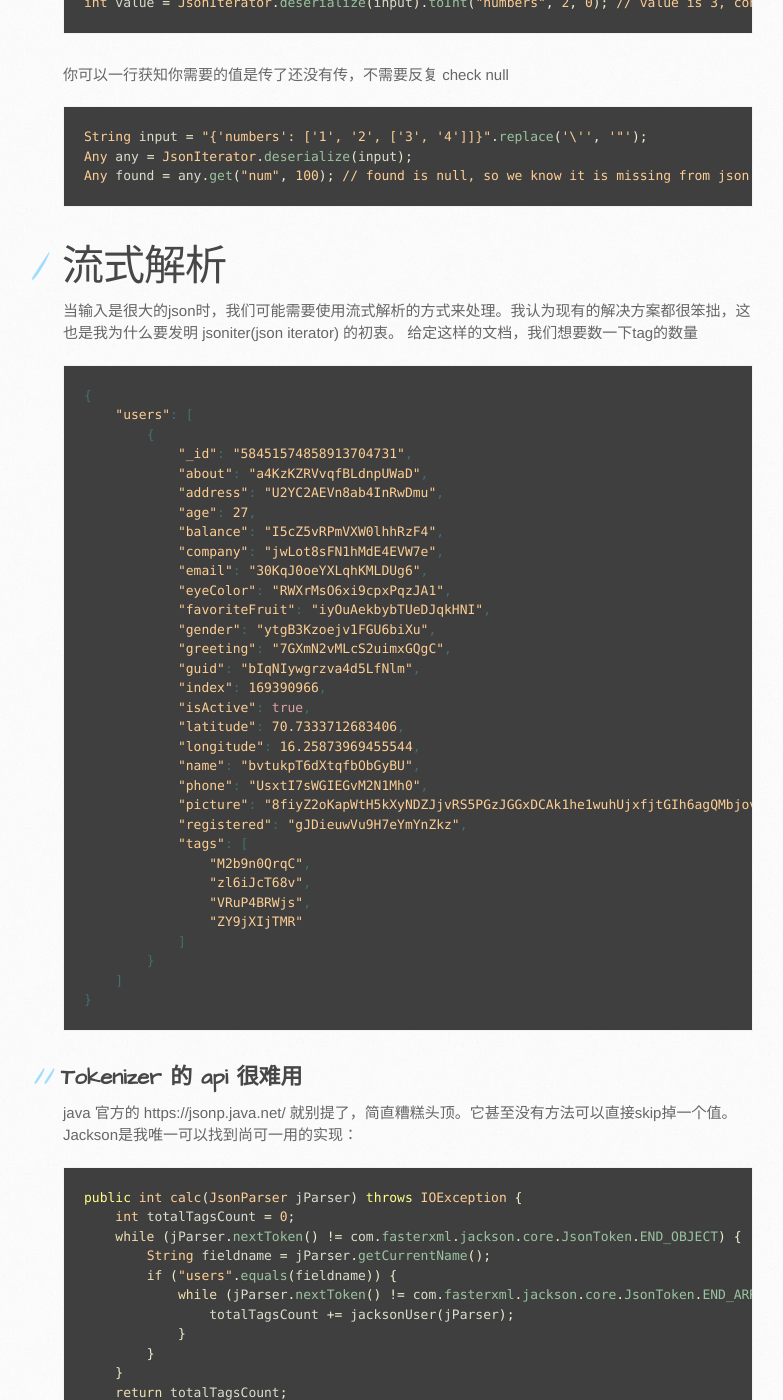
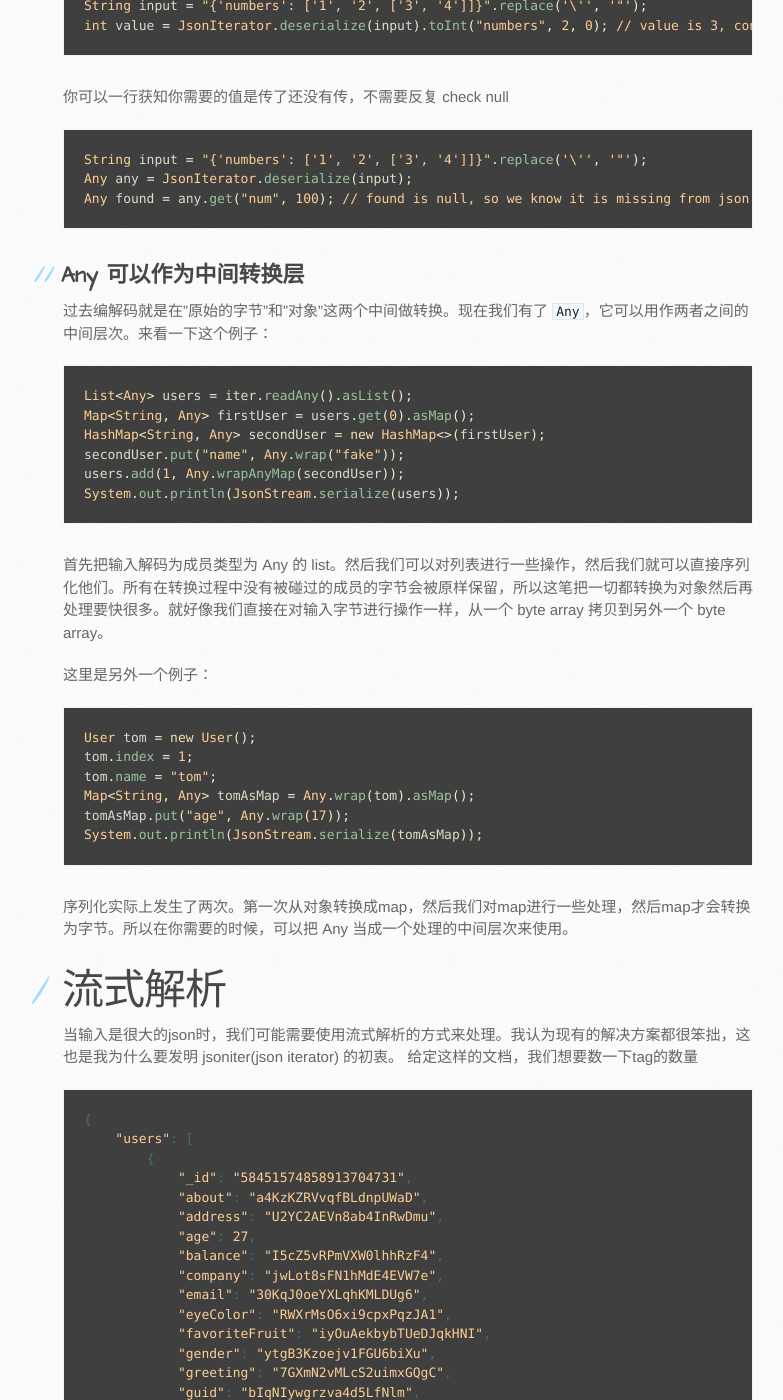
Before and after one commit to json-iterator/json-iterator.github.io, a Jekyll site: the page built from java-features.cn.md, in a window 1280 px wide and 1400 px high, scrolled down 19234 px. Shown: the whole window, without its empty margins (107-890 px from the left). Built offline with Jekyll 4.4.1, drawn with Linux system fonts in a browser that asks for light colours; comment, search, counter and statistics services are not loaded.

Commit message:
Update java-features.cn.md

````diff
--- a/java-features.cn.md
+++ b/java-features.cn.md
@@ -832,6 +832,34 @@ Any any = JsonIterator.deserialize(input);
 Any found = any.get("num", 100); // found is null, so we know it is missing from json
 ```
 
+## Any 可以作为中间转换层
+
+过去编解码就是在"原始的字节"和"对象"这两个中间做转换。现在我们有了 `Any`，它可以用作两者之间的中间层次。来看一下这个例子：
+
+```java
+List<Any> users = iter.readAny().asList();
+Map<String, Any> firstUser = users.get(0).asMap();
+HashMap<String, Any> secondUser = new HashMap<>(firstUser);
+secondUser.put("name", Any.wrap("fake"));
+users.add(1, Any.wrapAnyMap(secondUser));
+System.out.println(JsonStream.serialize(users));
+```
+
+首先把输入解码为成员类型为 Any 的 list。然后我们可以对列表进行一些操作，然后我们就可以直接序列化他们。所有在转换过程中没有被碰过的成员的字节会被原样保留，所以这笔把一切都转换为对象然后再处理要快很多。就好像我们直接在对输入字节进行操作一样，从一个 byte array 拷贝到另外一个 byte array。
+
+这里是另外一个例子：
+
+```java
+User tom = new User();
+tom.index = 1;
+tom.name = "tom";
+Map<String, Any> tomAsMap = Any.wrap(tom).asMap();
+tomAsMap.put("age", Any.wrap(17));
+System.out.println(JsonStream.serialize(tomAsMap));
+```
+
+序列化实际上发生了两次。第一次从对象转换成map，然后我们对map进行一些处理，然后map才会转换为字节。所以在你需要的时候，可以把 Any 当成一个处理的中间层次来使用。
+
 # 流式解析
 
 当输入是很大的json时，我们可能需要使用流式解析的方式来处理。我认为现有的解决方案都很笨拙，这也是我为什么要发明 jsoniter(json iterator) 的初衷。
````
